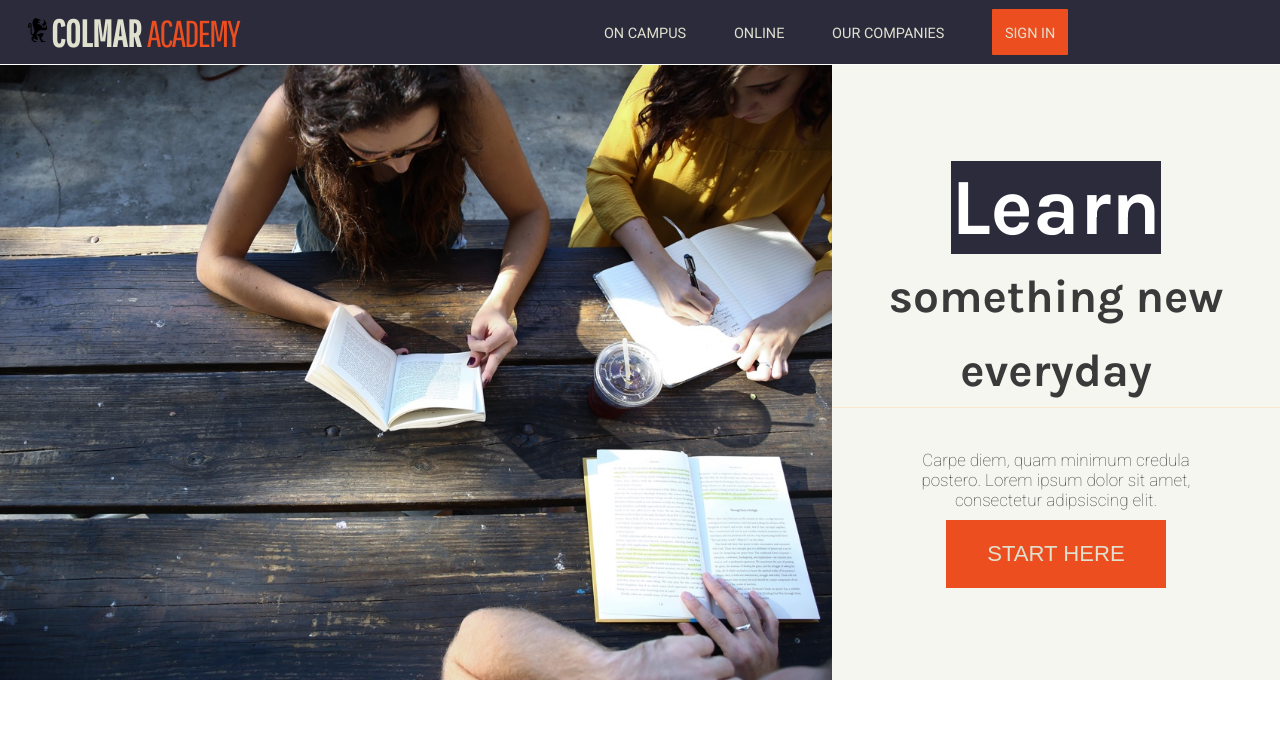
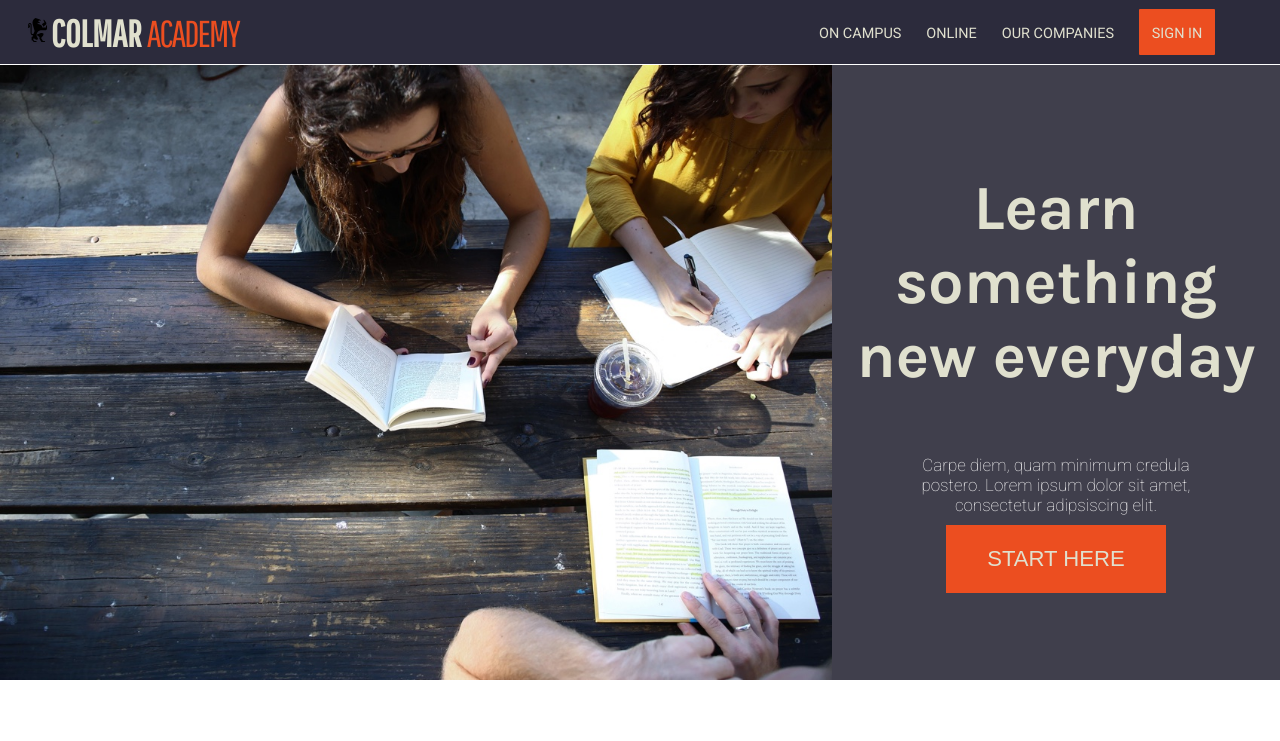
Before and after one commit to Nateldn/colmaracademy, a plain HTML site: page index.html in a window 1280 px wide. Shown: the top 741 px of the page. Drawn offline with Linux system fonts and the light colour scheme.

Commit message:
Adjust Header Style
Add scale effect and new colour.

```diff
--- a/index.html
+++ b/index.html
@@ -42,7 +42,7 @@
       <img src="resources/images/banner.jpg" alt="Students reading and writing">
 
       <div>
-        <h1><mark class="one">Learn</mark> <span>something new everyday</span></h1>
+        <h1>Learn something new everyday</h1>
         <p>Carpe diem, quam minimum credula postero. Lorem ipsum dolor sit amet, consectetur adipsiscing elit.</p>
         <button type="button" name="button"><a href="#">Start Here</a></button>
       </div>
--- a/resources/css/style.css
+++ b/resources/css/style.css
@@ -10,7 +10,7 @@ html {
 }
 
 mark {
-  background-color: rgb(44,43,60);
+  /*background-color: rgb(44,43,60);*/
 }
 
 
@@ -85,13 +85,16 @@ fill: white;
 
 
 ul.menu {
-  display: flex;
+    display: flex;
     list-style-type: none;
-    width: 40%;
+    width: 100%;
     padding: 24px;
-    justify-content: space-around;
+    justify-content: flex-end;
     align-items: center;
+}
 
+ul.menu li  {
+margin-right: 25px;
 }
 
 
@@ -107,7 +110,6 @@ ul.menu {
 .menu li a:hover, .footlinks a:hover {
   font-size: 1.1rem;
   font-weight: bold;
-  text-decoration: none;
 }
 
 .menu li:last-child {
@@ -116,7 +118,12 @@ ul.menu {
   border-radius: 1px;
   font-weight: bold;
 }
-
+.menu li:last-child a:hover {
+  font-weight: bolder;
+  font-size: 1.2em;
+  padding: 0.9rem 1.3rem;
+  transition: all 600ms linear 0.75ms;
+}
 
 
 /* Splash Image and Text */
@@ -128,8 +135,9 @@ ul.menu {
   justify-content: flex-start;
 	flex-wrap: wrap;
   align-items: center;
-  background-color: rgba(224,224,206, 0.3);
+  background-color: rgb(64,63,76);
 	overflow: hidden;
+  color: white;
 }
 
 .splash img {
@@ -148,20 +156,20 @@ ul.menu {
 h1 {
   font-size: 3.7rem;
   margin-top: 0;
-  padding: 5px;
-  border-bottom: solid 1px rgba(242,175,41, 0.2);
+  padding: 20px;
+color: rgb(224,224,206);
 }
 
 
-h1 span {
+/*h1 span {
   font-size: 2.7rem;
-  /*background-color: rgb(44,43,60);
+  background-color: rgb(44,43,60);
   color: white;*/
 }
 
-.splash h1 mark {
-  font-size: 4.7rem;
-    color: white;
+.splash h1  {
+  font-size: 3.7rem;
+
 }
 
 .splash p {
@@ -333,9 +341,7 @@ p.quotename {
   flex-wrap: wrap;
 }
 
-.learning:hover {
-	color: white;
-}
+
 
 
 .learning a {
@@ -350,12 +356,16 @@ color: rgb(58 58 58);
 transition: all .60s linear;
 border-radius: 2px;
 
+
 }
 
 .learning a:hover {
 	background-color: rgb(44,43,60);
 	color: rgb(224,224,206);
 	font-weight: bold;
+  -webkit-transform: scale(1.1);
+  -ms-transform: scale(1.1);
+  transform: scale(1.1);
 
 
 }
```
